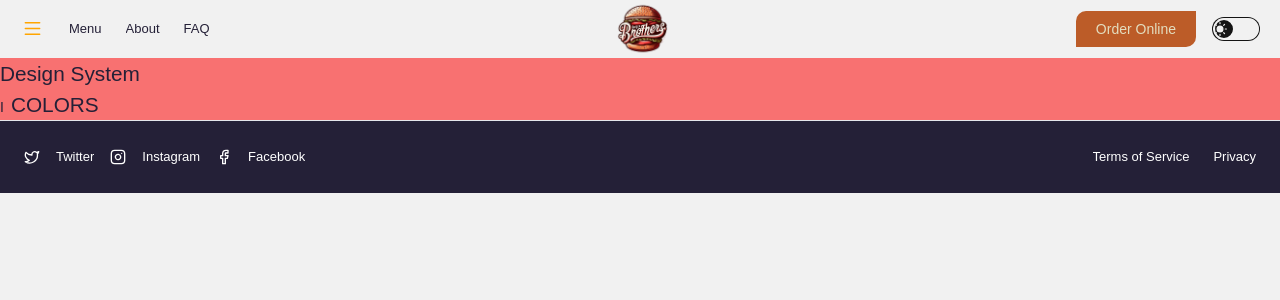
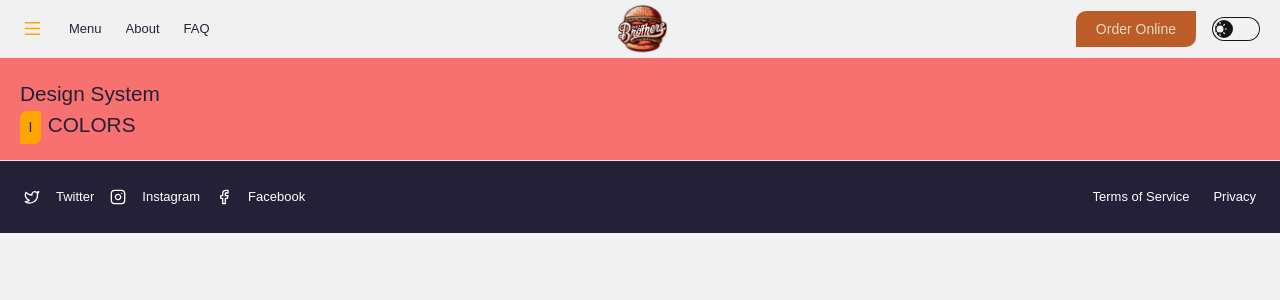
Before and after one commit to CEODemitri/burger-brothers, a SvelteKit app: page /Design in a window 1280 px wide. Shown: the top 300 px of the page. Built offline with nearby package versions, Linux system fonts and the light colour scheme; a web font is replaced by a local one.

Commit message:
slowly building more of the design page

```diff
--- a/src/routes/Design/+page.svelte
+++ b/src/routes/Design/+page.svelte
@@ -1,13 +1,48 @@
-<div class="text-dark">
+<div class="text-dark p-5">
 	<h1>Design System</h1>
 
 	<section>
 		<h2><span class="text-sm">I</span>COLORS</h2>
+
+		<div>
+			<!-- 1 color -->
+			<article>
+				<!-- color -->
+				<section></section>
+
+				<!-- name and description -->
+				<p></p>
+				<p></p>
+			</article>
+
+			<!-- 1 color -->
+			<article>
+				<!-- color -->
+				<section></section>
+
+				<!-- name and description -->
+				<p></p>
+				<p></p>
+			</article>
+
+			<!-- 1 color -->
+			<article>
+				<!-- color -->
+				<section></section>
+
+				<!-- name and description -->
+				<p></p>
+				<p></p>
+			</article>
+		</div>
 	</section>
 </div>
 
 <style>
-    h2 span {
-        margin-right: .5em;
-    }
+	h2 span {
+		margin-right: 0.5em;
+		background-color: orange;
+		padding: 0.6em;
+		border-radius: 7px 0 7px 0;
+	}
 </style>
```
